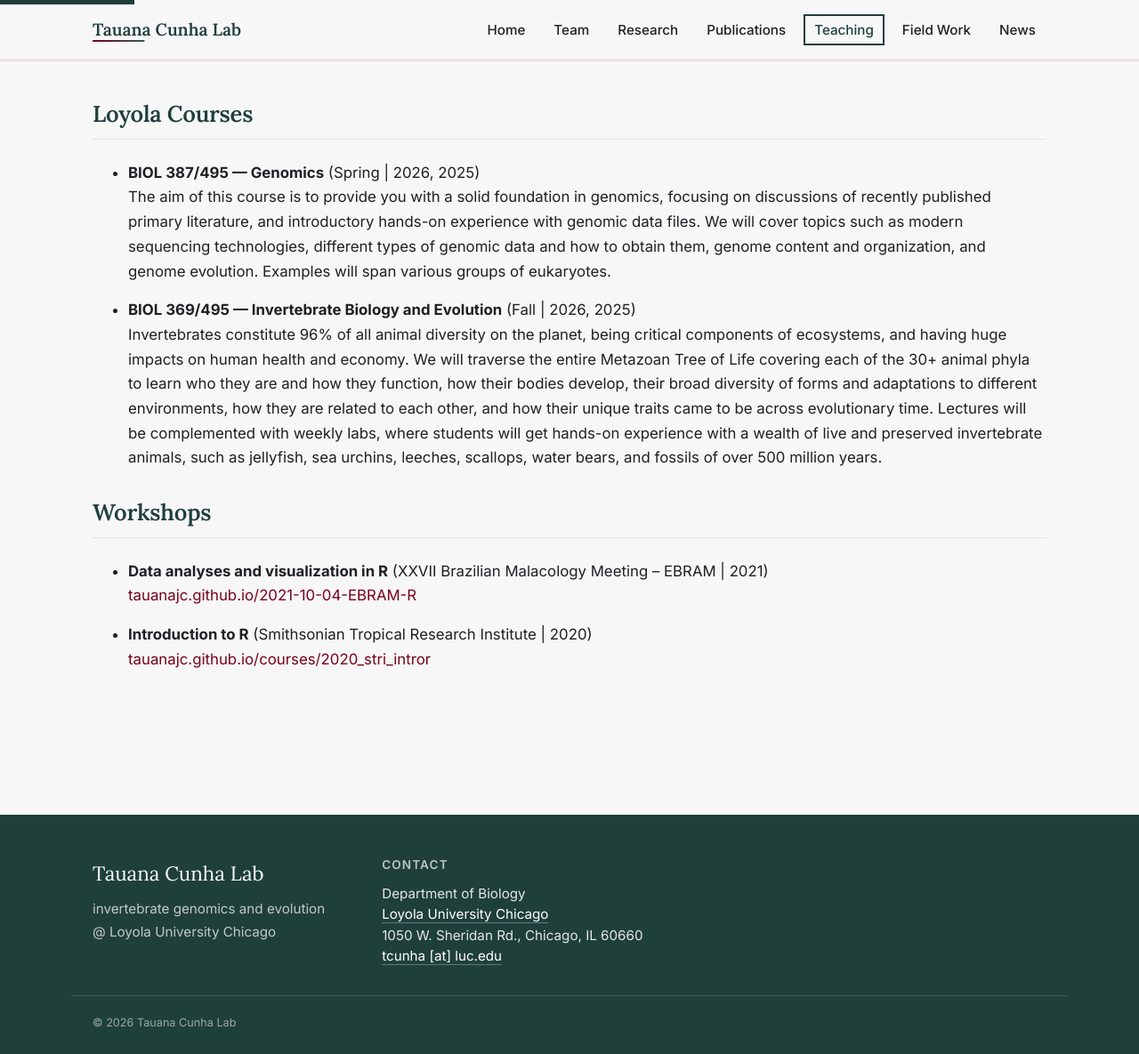
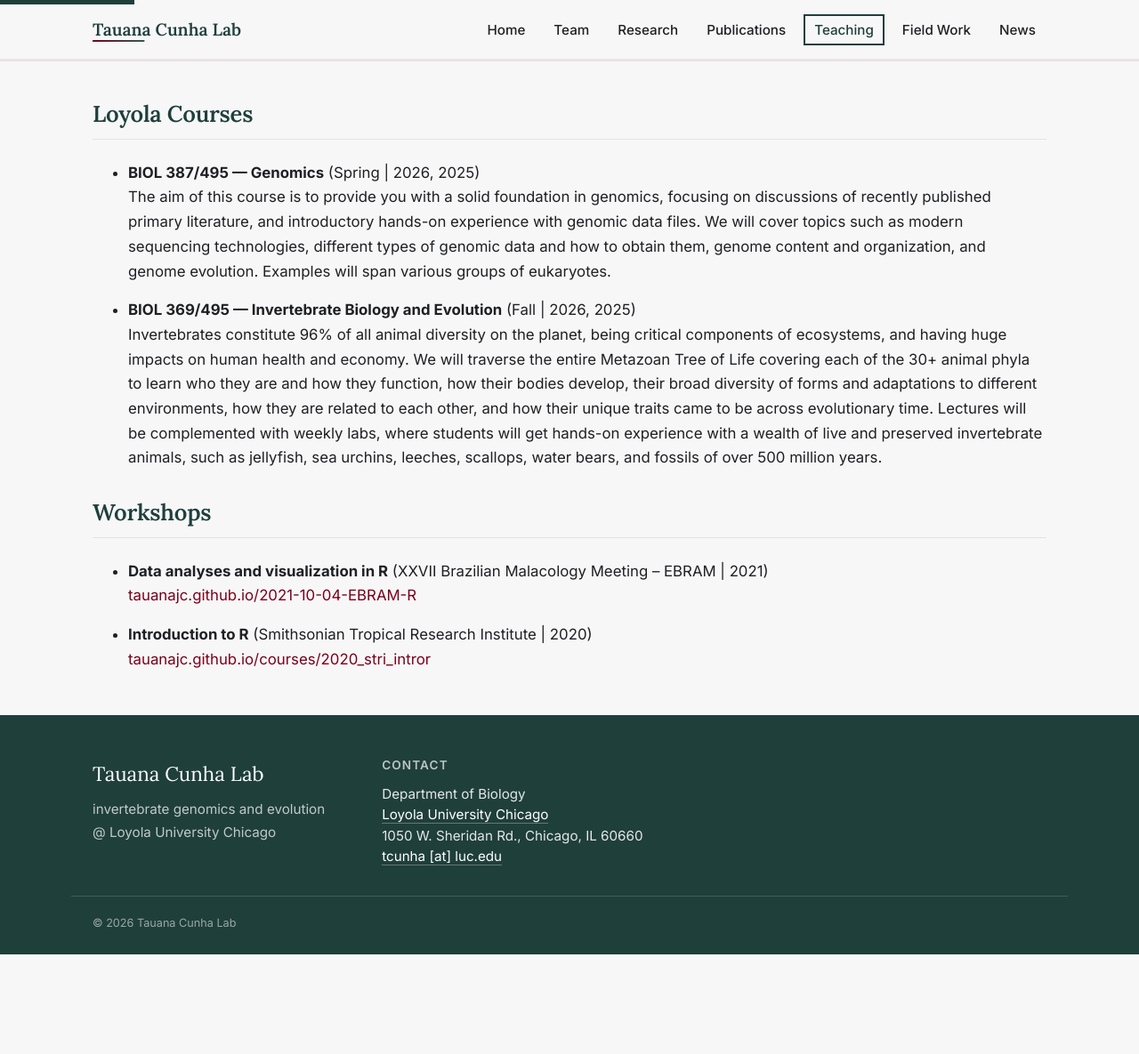
Before and after one commit to tcunha-lab/tcunha-lab.github.io, a Jekyll site: the page built from teaching.html, in a window 1280 px wide and 1185 px high. Shown: the whole window at 89% size. Built offline with Jekyll 4.4.1, drawn with Linux system fonts in a browser that asks for light colours; a style sheet for code colours, icons or effects is not loaded.

Commit message:
Fix email obfuscator + footer spacing on inner pages

```diff
--- a/_sass/_layout.scss
+++ b/_sass/_layout.scss
@@ -32,12 +32,25 @@ body.home .site-footer {
   margin-top: 0;
 }
 
-// Team: the default global $space-9 margin-top on the footer leaves a
-// huge white band below the Prospectives section. Shrink both the
-// page-body's bottom padding and the footer's top margin so the footer
-// sits closer without being glued to the box.
-body.team .page-body   { padding-bottom: $space-5; }
-body.team .site-footer { margin-top: $space-2; }
+// Team / Research / Publications / Teaching / Fieldwork / News all
+// suffered the same big white band below the last content row: the
+// default global $space-9 footer margin-top stacks on top of the
+// page-body's bottom padding. We shrink both on every page that
+// hides its page-header (and Team, which keeps its Prospectives box)
+// so the footer sits a comfortable distance from the last content,
+// not a full-screen-of-whitespace away.
+body.team .page-body,
+body.research .page-body,
+body.publications .page-body,
+body.teaching .page-body,
+body.fieldwork .page-body,
+body.news .page-body         { padding-bottom: $space-5; }
+body.team .site-footer,
+body.research .site-footer,
+body.publications .site-footer,
+body.teaching .site-footer,
+body.fieldwork .site-footer,
+body.news .site-footer       { margin-top: $space-2; }
 
 // Pages that hide the page-header (Team, Publications, Research, News,
 // Teaching): zero out the global `.site-main { padding-top: $nav-height }`
--- a/assets/js/email-obfuscate.js
+++ b/assets/js/email-obfuscate.js
@@ -1,5 +1,3 @@
----
----
 // Email anti-scrape: team cards and the footer store the user/domain halves
 // in data-u / data-d. We assemble the real address as late as possible —
 // once per element — and then trigger the navigation ourselves.
```
